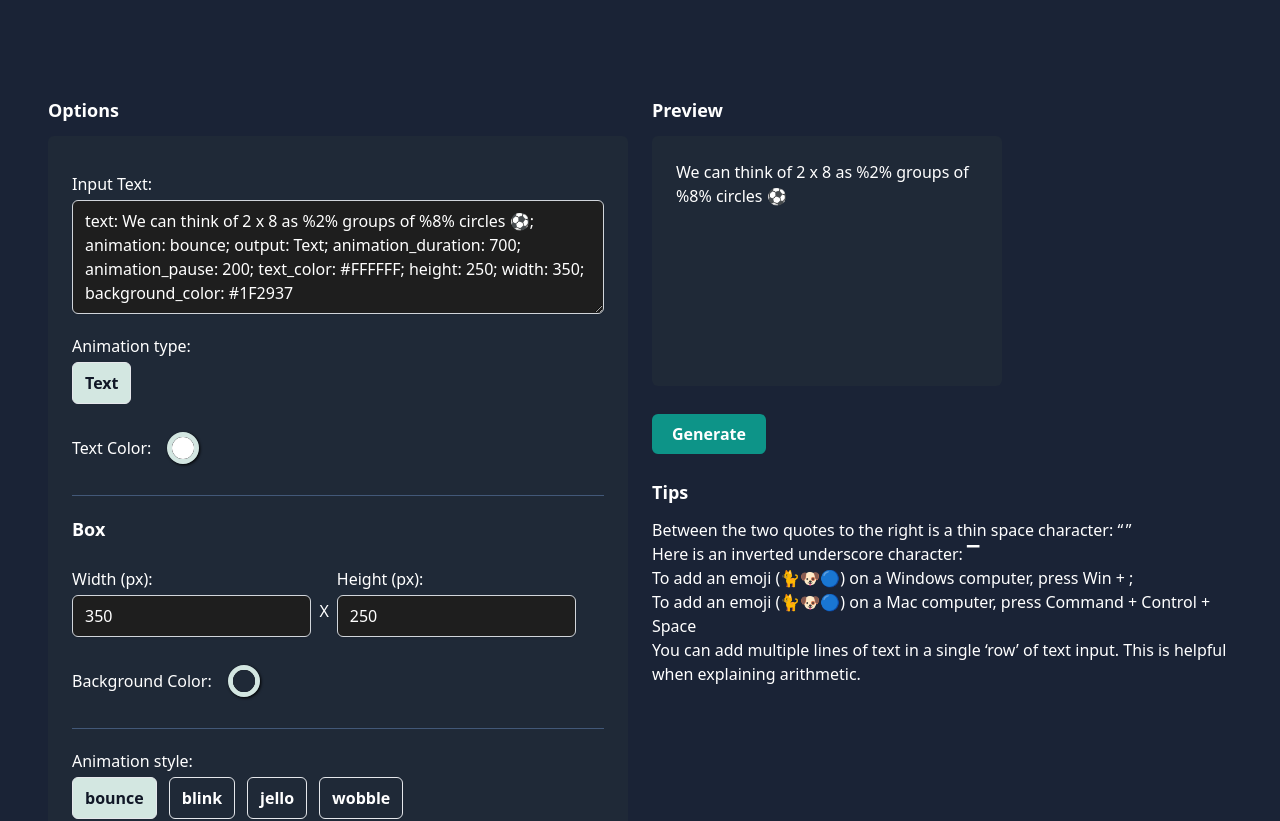
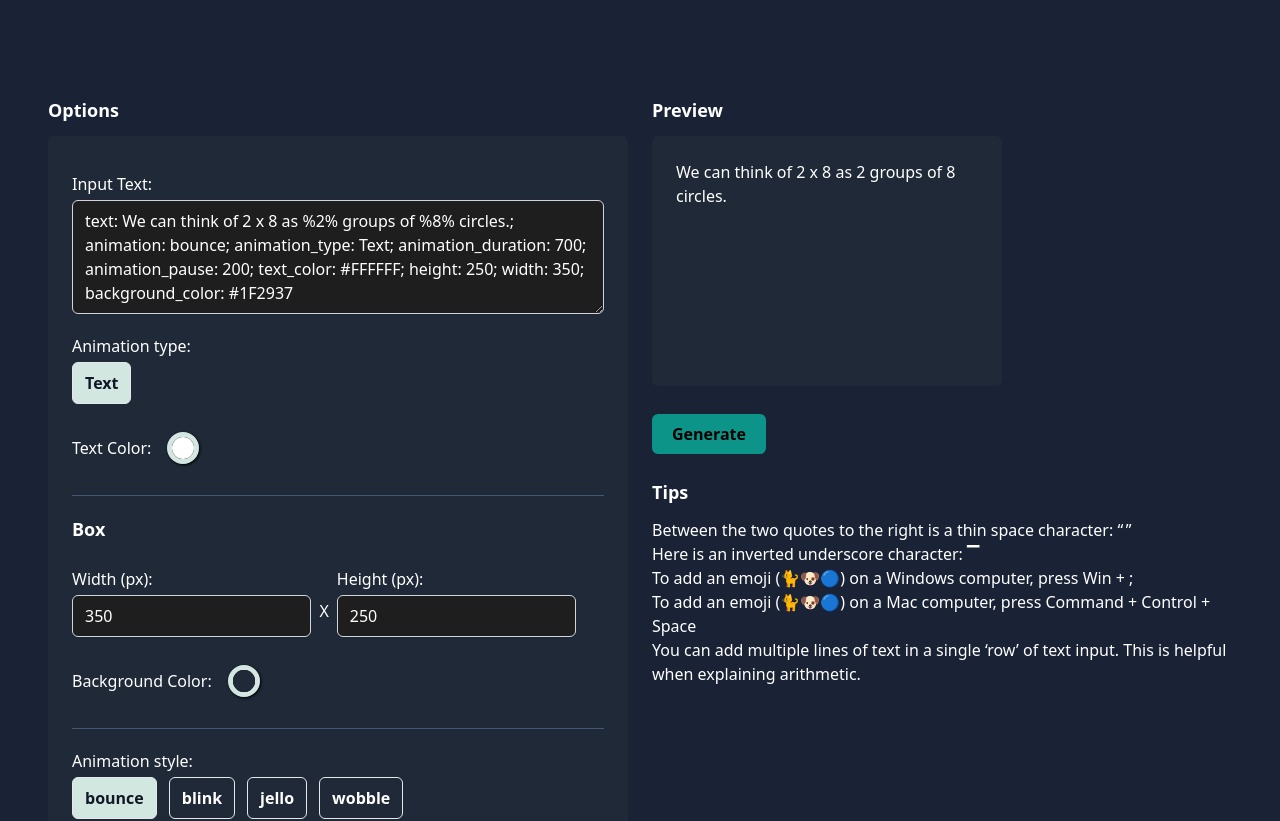
Before and after one commit to IrtezaAsadRizvi/text-animation, a Vue app: page / in a window 1280 px wide. Shown: the top 821 px of the page. Built offline with nearby package versions, Linux system fonts and the light colour scheme.

Commit message:
Implement feedbacks

```diff
--- a/src/App.vue
+++ b/src/App.vue
@@ -25,8 +25,8 @@
 
           <label class="block mt-5">Animation type: </label>
           <div class="flex flex-wrap gap-3">
-            <label v-for="(item, index) in outputs" :key="index" class="flex items-center mt-1 border px-3 py-2 cursor-pointer rounded-md font-semibold" :class="{ 'btn-selected': formData.output === item }">
-              <input @change="handleFormUpdate" type="radio" name="output" class="hidden form-radio border-gray-300 shadow-sm focus:border-indigo-300 focus:ring focus:ring-indigo-200 focus:ring-opacity-50" v-model="formData.output" :value="item">
+            <label v-for="(item, index) in outputs" :key="index" class="flex items-center mt-1 border px-3 py-2 cursor-pointer rounded-md font-semibold" :class="{ 'btn-selected': formData.animation_type === item }">
+              <input @change="handleFormUpdate" type="radio" name="animation_type" class="hidden form-radio border-gray-300 shadow-sm focus:border-indigo-300 focus:ring focus:ring-indigo-200 focus:ring-opacity-50" v-model="formData.animation_type" :value="item">
               <span>{{ item }}</span>
             </label>
           </div>
@@ -99,7 +99,7 @@
           width: formData.preview_box.width + 'px'
         }" style="white-space: pre-wrap;" v-html="formData.result"></div>
 
-        <input type="button" class="block mt-7 px-5 py-2 font-semibold rounded-md text-white bg-teal-600 hover:bg-teal-500 cursor-pointer transition" value="Generate" @click="GenerateAnimation()">
+        <input type="button" class="block mt-7 px-5 py-2 font-semibold rounded-md text-black bg-teal-600 hover:bg-teal-500 cursor-pointer transition" value="Generate" @click="GenerateAnimation()">
         <div class="tips">
           <div class="text-lg font-semibold mt-6 mb-3">Tips</div>
           <section>
@@ -148,7 +148,7 @@ const formData = ref({
   input: ANIMATION.INPUT,
   text: '',
   animation: animations[0],
-  output: outputs[0],
+  animation_type: outputs[0],
   animation_duration: ANIMATION.DURATION,
   animation_pause: ANIMATION.PAUSE,
   preview_box: {
@@ -218,7 +218,7 @@ async function makeAnimation(csvData) {
       const item = {
         input: row.base,
         animation: row.animation ? row.animation : ANIMATION.STYLE.BOUNCE,
-        output: rowOutput,
+        animation_type: rowOutput,
         animation_duration: row.animation_duration ? parseInt(row.animation_duration) : ANIMATION.DURATION,
         animation_pause: row.animation_pause ? parseInt(row.animation_pause) : ANIMATION.PAUSE,
         result: '',
@@ -251,6 +251,7 @@ function parseOptions () {
   if(options.text_color != formData.value.text_color) formData.value.text_color = options.text_color
   if(options.height != formData.value.preview_box.height) formData.value.preview_box.height = options.height
   if(options.width != formData.value.preview_box.width) formData.value.preview_box.width = options.width
+  if(options.animation_type != formData.value.animation_type) formData.value.animation_type = options.animation_type
 }
 
 
@@ -338,8 +339,8 @@ function getResults(item, rowIndex) {
       str = str.replaceAll(m[2], `<span class="hidden" style="${number_2_style}">${number_2}</span>`);
     }
   }
-  number_1 = number_1 ? number_1 : DEFAULT_GRID[0]
-  number_2 = number_2 ? number_2 : DEFAULT_GRID[1]
+  // number_1 = number_1 ? number_1 : DEFAULT_GRID[0]
+  // number_2 = number_2 ? number_2 : DEFAULT_GRID[1]
   if (!number_1 || !number_2) {
     const regex_within_percentage = /\%(.*?)\%/gm;
     while ((m = regex_within_percentage.exec(str)) !== null) {
@@ -347,8 +348,7 @@ function getResults(item, rowIndex) {
       str = str.replaceAll(m[0], `<span class="hidden" style="${number_2_style}">${m[1]}</span>`);
     }
   }
-  if (item.output == OUTPUTS.OBJECT) {
-
+  if (item.animation_type == OUTPUTS.OBJECT) {
     str = "";
     [...Array(number_1)].forEach(() => {
       [...Array(number_2)].forEach(() => {
@@ -392,7 +392,7 @@ function onFileUpload(e) {
 }
 
 async function readStaticCSV() {
-  const fileString = `base,animation,animation_duration,animation_pause,type,param_1,param_2,output
+  const fileString = `base,animation,animation_duration,animation_pause,type,param_1,param_2,animation_type
 We can think of %2% x %8% as %2% group of %8% circles.,bounce,1000,300,text,#FF500D,#3B6404,We can think of 1 x 8 as 1 group of 8 circles.
 We can think of %1% x %8% as %1% group of %8% circles.,wobble,2000,2000,text,#FF500D,#3B6404,We can think of 1 x 8 as 1 group of 8 circles.
 We can think of %1% x %8% as %1% group of %8% circles.,blink,,,text,#FF500D,#3B6404,We can think of 1 x 8 as 1 group of 8 circles.
@@ -417,11 +417,11 @@ function GenerateAnimation() {
   if (formData.value.isImportFromCsv) {
     makeAnimation(csvRowData.value);
   } else {
-    const { text, animation, output, animation_duration, animation_pause, text_color } = formData.value;
+    const { text, animation, animation_type, animation_duration, animation_pause, text_color } = formData.value;
     makeAnimation([{
       base: text,
       animation: animation,
-      type: output,
+      type: animation_type,
       animation_duration: animation_duration,
       animation_pause: animation_pause,
       text_color: text_color
--- a/src/config/default.config.js
+++ b/src/config/default.config.js
@@ -9,7 +9,7 @@ export const outputs = ['Text'];
 
 // INPUT for grid -> text: We can think of 97% x %6% as 97% groups of %5%  ⚽️.; animation: bounce; animation_duration: 700; animation_pause: 200; text_color: #FFFFFF; height: 308; width: 350; background_color: #1F2937
 export const ANIMATION = {
-    INPUT: 'text: We can think of 2 x 8 as %2% groups of %8% circles ⚽️; animation_type: text; animation: bounce; animation_duration: 500; animation_pause: 400; background_color: #1F2937; text_color: white',
+    INPUT: 'text: We can think of 2 x 8 as %2% groups of %8% circles.; animation_type: text; animation: bounce; animation_duration: 500; animation_pause: 400; background_color: #1F2937; text_color: white',
     DURATION: 700,
     PAUSE: 200,
     PREVIEW_BOX: {
```
